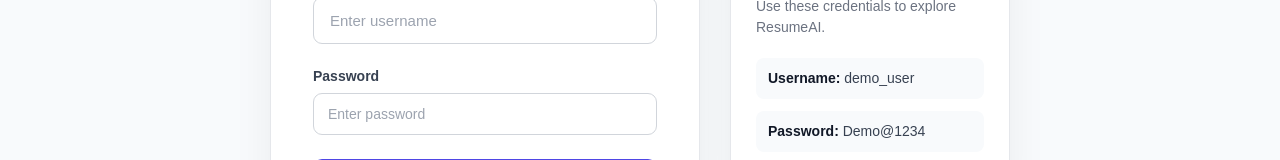
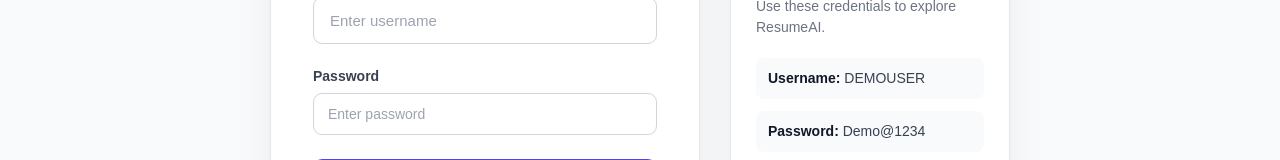
Before and after one commit to AMAL-C-K/Ai-Resume-Analyser, a React (Vite) app in the folder frontend/: page /login in a window 1280 px wide. Shown: the part 407-567 px from the top of the page. Built offline with nearby package versions, Linux system fonts and the light colour scheme.

Commit message:
Update Login.jsx

```diff
--- a/frontend/src/Login.jsx
+++ b/frontend/src/Login.jsx
@@ -195,7 +195,7 @@
                         <div className="demo-item">
                             <span>
                                 <strong>Username:</strong>{" "}
-                                demo_user
+                                DEMOUSER
                             </span>
                         </div>
 
```
